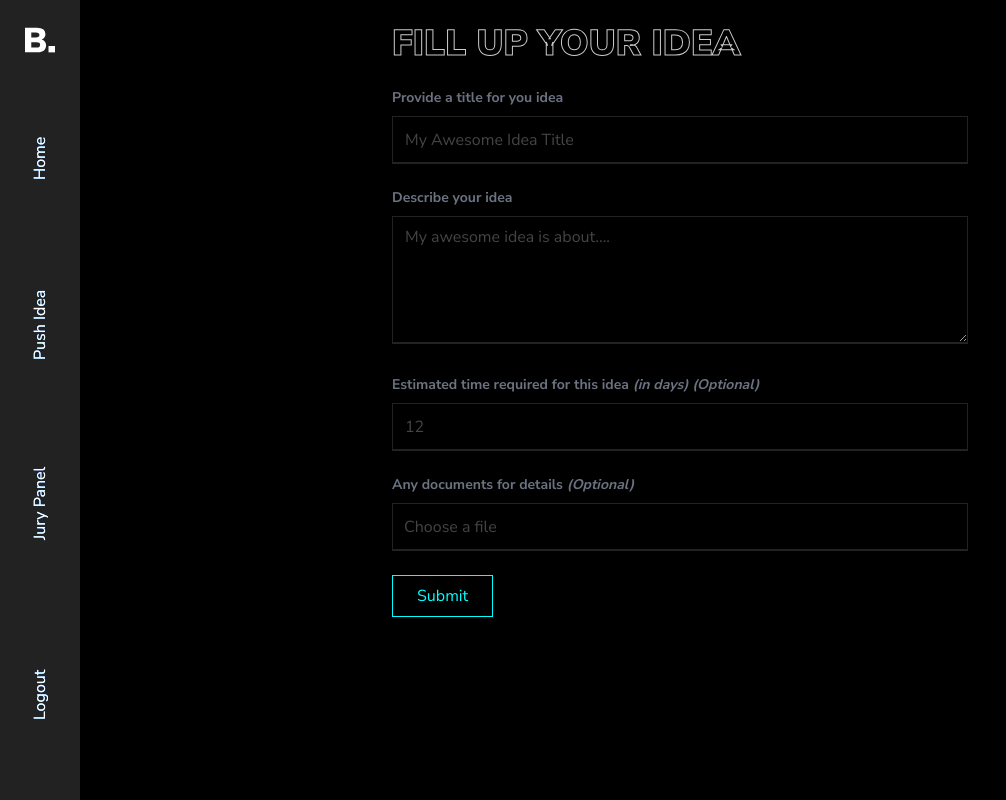
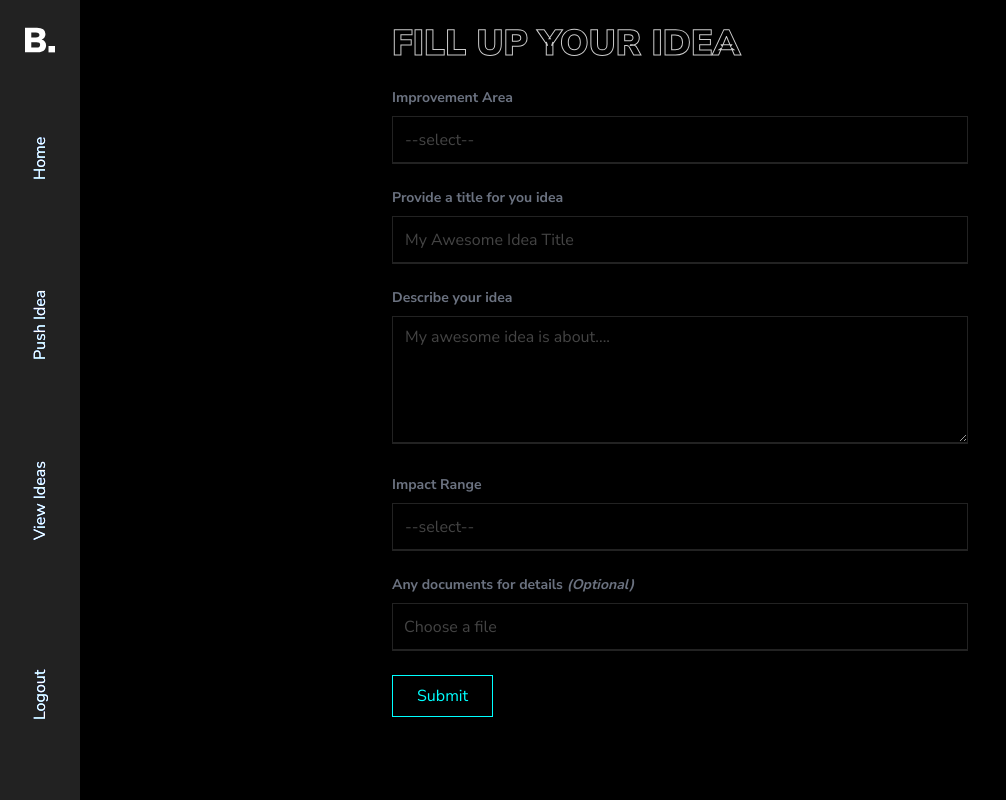
Before and after one commit to keiken-shin/brainstorm, a Django app: page /idea/form/ in a window 1280 px wide. Shown: the whole page, without its empty margins (0-1006 px from the left). Run offline with Django 3.2, Linux system fonts and the light colour scheme; a user stored in the database is signed in; tables that the repository leaves empty hold one stand-in row (values such as "Sample post"); some libraries are stand-ins or nearby versions.

Commit message:
Form Changed

```diff
--- a/brainstorm/static/storm/css/_form.css
+++ b/brainstorm/static/storm/css/_form.css
@@ -30,6 +30,18 @@
 
 .form__file-selected{
     color: var(--text-white);
+}
+
+.form__select{
+    background-color: var(--text-black);
+}
+
+.form__select:required:invalid{
+    color: var(--placeholder-color);
+}
+
+.form__select option{
+    color: var(--text-light);
 }
 
 .pointer-none{
--- a/brainstorm/static/storm/js/form.js
+++ b/brainstorm/static/storm/js/form.js
@@ -6,9 +6,10 @@ const form = document.querySelector('.form'),
       formFile = formFileDiv.querySelector('.form__file'),
       formSubmit = form.querySelector('.button-submit');
 
-const ideaTitle = form.querySelector('[name="idea_title"]'),
+const ideaImprovement = form.querySelector('[name="idea_improvement"]'),
+      ideaTitle = form.querySelector('[name="idea_title"]'),
       ideaDescription = form.querySelector('[name="idea_description"]'),
-      ideaDuration = form.querySelector('[name="idea_duration"]'),
+      ideaImpact = form.querySelector('[name="idea_impact"]'),
       csrf = form.querySelector('[name="csrfmiddlewaretoken"]');
 
 formFile.addEventListener('change', () => {
@@ -31,24 +32,26 @@ form.addEventListener('submit', (e) => {
 
     formSubmit.innerHTML = '<i class="fas fa-circle-notch circle-notch mr-2"></i>Processing';
 
-    const xhr = new XMLHttpRequest();
     const formData = new FormData();
 
     formData.append("csrfmiddlewaretoken", csrf.value);
+    formData.append("idea_improvement", ideaImprovement.value);
     formData.append("idea_title", ideaTitle.value);
     formData.append("idea_description", ideaDescription.value);
-    formData.append("idea_duration", ideaDuration.value);
+    formData.append("idea_impact", ideaImpact.value);
     formData.append("idea_file", formFile.files[0]);
 
-    xhr.open("POST", "/idea/submit/");
-    xhr.send(formData);
-
-    xhr.onreadystatechange = () => {
-        if(xhr.readyState == 4 && xhr.status == 200){
+    fetch("/idea/submit/", {
+        method: 'POST',
+        body: formData
+    }).then(res => {
+        if(res.status === 200){
             formSubmit.innerHTML = '<i class="fas fa-check mr-2"></i></i>Submitted';
             setTimeout(() => {
                 window.location.pathname = "/home/";
             }, 1000);
         }
-    }
+    })
+    .catch(console.log);
+
 });
--- a/brainstorm/storm/admin.py
+++ b/brainstorm/storm/admin.py
@@ -1,11 +1,13 @@
 from django.contrib import admin
 
-from .models import Judge, Idea, Judgeselection
+from .models import Improvement_Area, Impact, Judge, Idea, Comment
 
 admin.site.site_header = 'Brainstorm Admin'
 admin.site.site_title = 'Brainstorm Admin Area'
 admin.site.index_title = 'Welcome to Brainstorm Admin Area'
 
+admin.site.register(Improvement_Area)
+admin.site.register(Impact)
 admin.site.register(Judge)
 admin.site.register(Idea)
-admin.site.register(Judgeselection)
+admin.site.register(Comment)
--- a/brainstorm/storm/models.py
+++ b/brainstorm/storm/models.py
@@ -1,5 +1,20 @@
 from django.db import models
 
+# Improvement Areas List for Idea
+class Improvement_Area(models.Model):
+    area_title = models.CharField(max_length=200, null=False, blank=False)
+
+    def __str__(self):
+        return self.area_title
+
+# Impact
+class Impact(models.Model):
+    impact = models.CharField(max_length=200, null=False, blank=False)
+
+    def __str__(self):
+        return self.impact
+
+# Judge Addition
 class Judge(models.Model):
     judge_name = models.CharField(max_length=200, null=False, blank=False)
     judge_mail = models.EmailField(default=None, null=False, blank=False)
@@ -7,28 +22,55 @@ class Judge(models.Model):
     def __str__(self):
         return self.judge_name
 
+# Idea Submission
 class Idea(models.Model):
     # Autofill Details
     idea_creator_name = models.CharField(max_length=200, null=True, blank=True)
     idea_creator_mail = models.EmailField(default=None, null=False, blank=False)
-    idea_creator_team = models.CharField(max_length=200, null=True, blank=True)
     idea_creation_date = models.DateTimeField(auto_now_add=True)
 
     # User Filled Details
-    idea_title = models.CharField(max_length=200)
+    idea_improvement = models.CharField(default=None, max_length=200, null=False, blank=False)
+    idea_title = models.CharField(default=None, max_length=200, null=False, blank=False)
     idea_description = models.TextField(default=None, null=True, blank=True)
-    idea_duration = models.IntegerField(default=0, null=True, blank=True)
+    idea_impact = models.CharField(default=None, max_length=200, null=False, blank=False)
     idea_file = models.FileField(upload_to='', blank=True)
 
-    # Judge Selection
-    idea_remark = models.TextField(default=None, null=True, blank=True)
-    idea_status = models.CharField(max_length=200, default='Pending', choices=[('Pending', 'Pending'), ('Accepted', 'Accepted'), ('Rejected', 'Rejected')])
+    # Judge Status
+    idea_status = models.CharField(max_length=200, default=None, null=True, blank=True, choices=[('WIP', 'WIP'), ('Implemented', 'Implemented'), ('Hold', 'Hold'), ('Cancel', 'Cancel'), ('Close', 'Close')])
 
     def __str__(self):
         return self.idea_title
 
-class Judgeselection(models.Model):
-    idea_status = models.CharField(max_length=200, null=True, blank=True)
+# QC Status for Idea
+class Idea_QC(models.Model):
+    # Same id as of idea
+    idea_id = models.IntegerField(default=0, null=False, blank=False)
+
+    # Autofill Details
+    idea_qc_name = models.CharField(max_length=200, null=True, blank=True)
+    idea_qc_mail = models.EmailField(default=None, null=False, blank=False)
+    idea_qc_date = models.DateTimeField(auto_now_add=True)
+
+    # QC Details
+    idea_qc_remark = models.TextField(default=None, null=True, blank=True)
+    idea_qc_status = models.CharField(max_length=200, default='Pending', choices=[('Pending', 'Pending'), ('Accepted', 'Accepted'), ('Rejected', 'Rejected')])
 
     def __str__(self):
-        return self.idea_status
+        return self.idea_id
+
+# Comment Section
+class Comment(models.Model):
+    # Same id as of idea
+    comment_id = models.IntegerField(default=0, null=False, blank=False)
+
+    # Autofill Details
+    commenter_name = models.CharField(max_length=200, null=True, blank=True)
+    commenter_mail = models.EmailField(default=None, null=False, blank=False)
+    comment_date = models.DateTimeField(auto_now_add=True)
+
+    # Comment
+    comment = models.TextField(default=None, null=False, blank=False)
+
+    def __str__(self):
+        return (self.comment_id, self.commenter_name)
--- a/brainstorm/storm/templates/base.html
+++ b/brainstorm/storm/templates/base.html
@@ -40,7 +40,7 @@
                 <li class="flex-1 relative w-full"><a href="{% url 'storm:home' %}" class="block nav__link" data-content='Home'>Home</a></li>
                 <li class="flex-1 relative w-full"><a href="{% url 'storm:idea_form' %}" class="block nav__link" data-content='Push Idea'>Push Idea</a></li>
                 {% if user_email in judges %}
-                <li class="flex-1 relative w-full"><a href="{% url 'storm:jury' %}" class="block nav__link" data-content='Jury Panel'>Jury Panel</a></li>
+                <li class="flex-1 relative w-full"><a href="{% url 'storm:jury' %}" class="block nav__link" data-content='View Ideas'>View Ideas</a></li>
                 {% endif %}
                 <li class="flex-1 relative w-full"><a href="{% url 'storm:logout_user' %}" class="block nav__link" data-content='Logout'>Logout</a></li>
             </ul>
--- a/brainstorm/storm/templates/storm/form.html
+++ b/brainstorm/storm/templates/storm/form.html
@@ -10,6 +10,24 @@
         <legend class="uppercase font-black md:form__legend md:text-4xl">Fill up your idea</legend>
 
         <div class="mt-6 mb-6">
+            <label class="block text-gray-500 text-sm font-bold mb-2">Improvement Area</label>
+            <div class="form__input-div">
+                <select
+                    type="number"
+                    name="idea_improvement"
+                    class="appearance-none py-2 px-3 form__input form__select"
+                    required
+                >
+                    <option value="" hidden>--select--</option>
+                    {% for i in improvement %}
+                    <option value="{{i}}">{{i}}</option>
+                    {% endfor %}
+                <select>
+                <span class="form__input-focus"></span>
+            </div>
+        </div>
+
+        <div class="mb-6">
             <label class="block text-gray-500 text-sm font-bold mb-2">Provide a title for you idea</label>
             <div class="form__input-div">
                 <input type="text" name="idea_title" class="appearance-none py-2 px-3 form__input" placeholder="My Awesome Idea Title" required>
@@ -26,9 +44,14 @@
         </div>
 
         <div class="mb-6">
-            <label class="block text-gray-500 text-sm font-bold mb-2">Estimated time required for this idea <em>(in days) (Optional)</em></label>
+            <label class="block text-gray-500 text-sm font-bold mb-2">Impact Range</label>
             <div class="form__input-div">
-                <input type="number" name="idea_duration" class="appearance-none py-2 px-3 form__input" placeholder="12">
+                <select type="number" name="idea_impact" class="appearance-none py-2 px-3 form__input form__select" required>
+                    <option value="" hidden>--select--</option>
+                    {% for i in impact %}
+                    <option value="{{i}}">{{i}}</option>
+                    {% endfor %}
+                <select>
                 <span class="form__input-focus"></span>
             </div>
         </div>
--- a/brainstorm/storm/views.py
+++ b/brainstorm/storm/views.py
@@ -5,7 +5,7 @@ from django.core.mail import send_mail
 from django.contrib.auth.decorators import login_required, user_passes_test
 from django.contrib.auth import login, logout
 from django.views.decorators.csrf import csrf_exempt
-from .models import Idea, Judge, Judgeselection
+from .models import Idea, Judge, Impact, Improvement_Area
 
 def authentication_check(user):
     return user.is_authenticated
@@ -42,8 +42,10 @@ def idea_form(request):
     user_email = request.user.email
     creator_name = request.user.first_name
     creator_email = request.user.email
+    impact = Impact.objects.all().order_by('id')
+    improvement = Improvement_Area.objects.all().order_by('id')
     judges = [i.judge_mail for i in Judge.objects.all()]
-    return render(request, 'storm/form.html', {"user_email":user_email, "user_name":user_name, "creator_email":creator_email, "creator_name":creator_name, "judges":judges})
+    return render(request, 'storm/form.html', {"user_email":user_email, "user_name":user_name, "creator_email":creator_email, "creator_name":creator_name, "impact":impact, "improvement":improvement, "judges":judges})
 
 @user_passes_test(authentication_check, login_url='/', redirect_field_name=None)
 @csrf_exempt
@@ -54,20 +56,22 @@ def idea_submit(request):
         idea_creator_mail = request.user.email
 
         # Idea Details
+        idea_improvement = request.POST.get("idea_improvement")
         idea_title = request.POST.get("idea_title")
         idea_description = request.POST.get("idea_description")
-        idea_duration = request.POST.get("idea_duration")
+        idea_impact = request.POST.get("idea_impact")
         idea_file = request.FILES.get('idea_file')
 
         # Save Idea
         obj = Idea.objects.create(idea_creator_name=idea_creator_name,
                             idea_creator_mail=idea_creator_mail,
+                            idea_improvement=idea_improvement,
                             idea_title=idea_title,
                             idea_description=idea_description,
-                            idea_duration=idea_duration,
+                            idea_impact=idea_impact,
                             idea_file=idea_file,)
-        send_mail(f'Your ID is {obj.id}',
-                  'Hi,\n\nYour Idea is received.', settings.EMAIL_HOST_USER,[request.user.email])
+        # send_mail(f'Your ID is {obj.id}',
+        #           'Hi,\n\nYour Idea is received.', settings.EMAIL_HOST_USER,[request.user.email])
 
         return redirect('storm:home')
     return redirect('storm:home')
@@ -81,7 +85,7 @@ def selection(request, id):
         idea_creator_mail = request.POST.get("idea_creator_mail")
         # Update Status and Remark
         Idea.objects.filter(pk=id).update(idea_remark=idea_remark, idea_status=idea_status)
-        send_mail(f'Your Idea is {idea_status}',f'Hi,\n\nremarks on your idea is {idea_remark}.', settings.EMAIL_HOST_USER, [idea_creator_mail])
+        # send_mail(f'Your Idea is {idea_status}',f'Hi,\n\nremarks on your idea is {idea_remark}.', settings.EMAIL_HOST_USER, [idea_creator_mail])
         return redirect('storm:idea', id=id)
     return redirect('storm:home')
 
```
Also changed, not shown: brainstorm/storm/templates/storm/home.html (+6 -6 lines), brainstorm/storm/migrations/0006_auto_20200429_1514.py (added), brainstorm/storm/migrations/0007_auto_20200429_1704.py (added), brainstorm/storm/migrations/0008_remove_idea_idea_remark.py (added), brainstorm/storm/migrations/0009_auto_20200430_1555.py (added), brainstorm/storm/migrations/0010_auto_20200430_1620.py (added).
